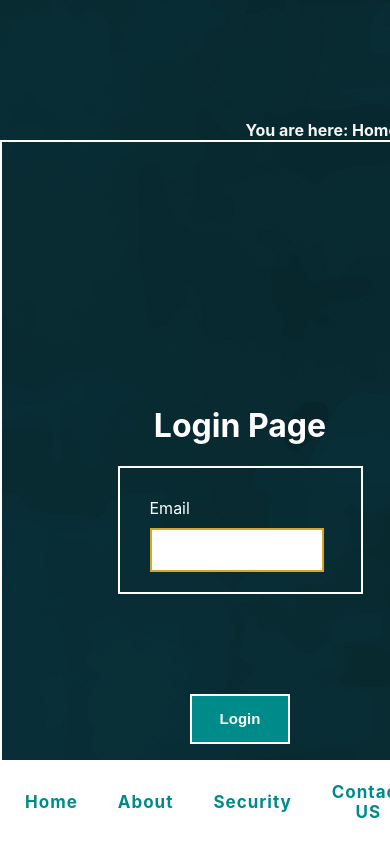
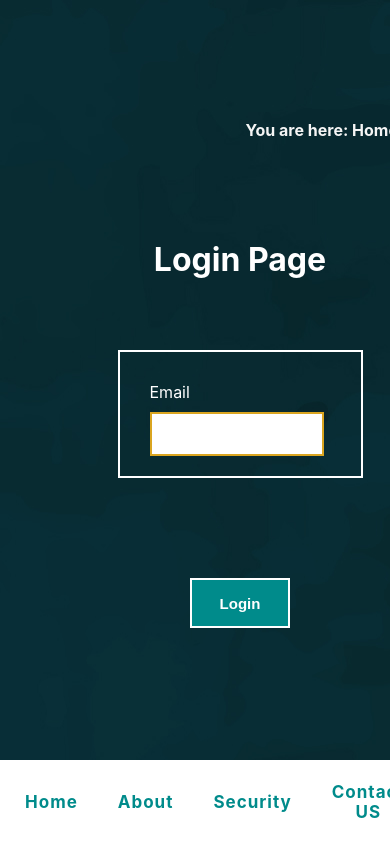
Before and after one commit to Pranjil97/gatpSolWebsite, a React (Create React App) app: page /login in a window 390 px wide. Shown: the top 844 px of the page. Built offline with nearby package versions, Linux system fonts and the light colour scheme.

Commit message:
loginpage update

```diff
--- a/src/Components/Css/login.css
+++ b/src/Components/Css/login.css
@@ -203,9 +203,9 @@
   .loginpage2{
     display: flex;
     flex-direction: column;
-    justify-content: center;
+    justify-content: flex-start;
     align-items: center;
-    border: 2px solid white;
+    /* border: 2px solid white; */
     /* border: 1px solid white; */
     height: 100vh;
   }
@@ -217,10 +217,12 @@
     padding: 20px;
     width: fit-content;
     height: fit-content;
-    margin: auto;
+    /* margin: auto; */
+    margin-top: 50px;
     border: 2px solid white;
   }
   .loginpage2 h1{
+    margin-top: 100px;
     color: white;
   }
 
```
